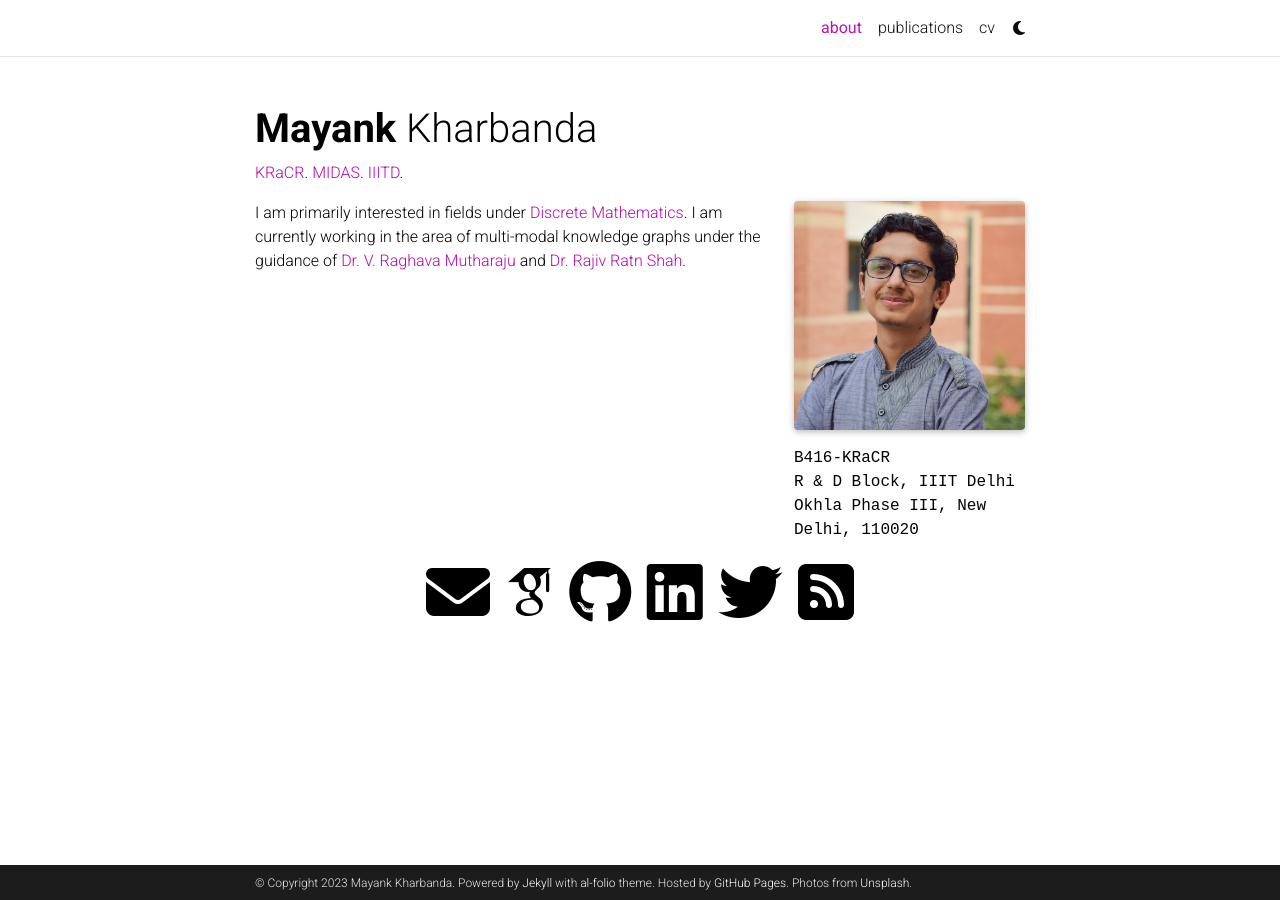
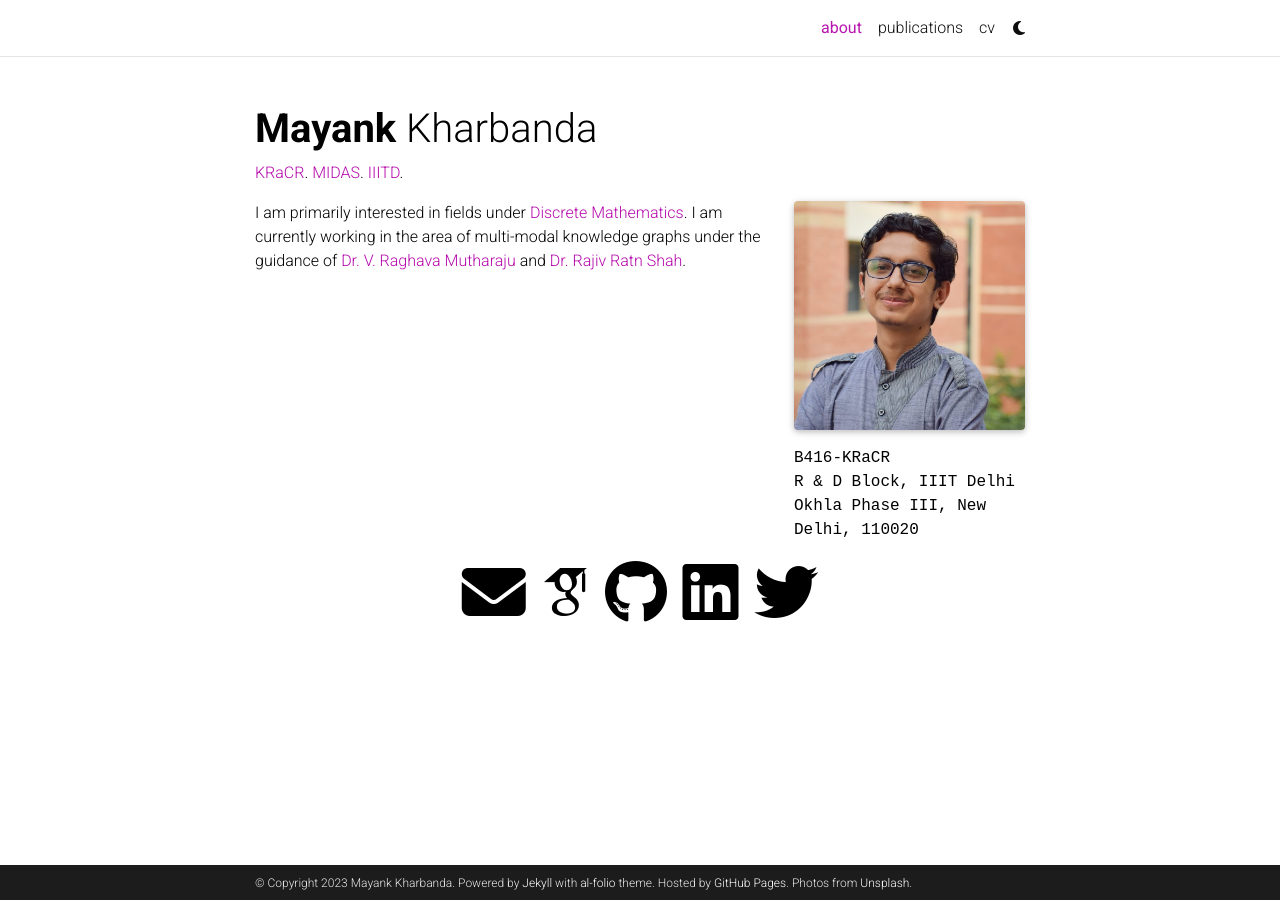
Before and after one commit to MayankKharbanda/mayankkharbanda.github.io, a Jekyll site: the page built from _pages/about.md, in a window 1280 px wide. Built offline with Jekyll 4.4.1, drawn with Linux system fonts in a browser that asks for light colours; full-size pictures stand in for the smaller copies a plugin makes; some web fonts are replaced; comment, search, counter and statistics services are not loaded; a style sheet for code colours, icons or effects is not loaded.

Commit message:
icon added

```diff
--- a/_config.yml
+++ b/_config.yml
@@ -16,7 +16,7 @@
 keywords: jekyll, jekyll-theme, academic-website, portfolio-website  # add your own keywords or leave empty
 
 lang: en # the language of your site (for example: en, fr, cn, ru, etc.)
-icon: ⚛️  # the emoji used as the favicon (alternatively, provide image name in /assets/img/)
+icon: circle-nodes-solid.svg # the emoji used as the favicon (alternatively, provide image name in /assets/img/)
 
 url: https://mayankkharbanda.github.io # the base hostname & protocol for your site
 baseurl: # the subpath of your site, e.g. /blog/
@@ -41,7 +41,7 @@
 # will use title and url fields
 # Take a look to https://github.com/jekyll/jekyll-feed for more customization
 
-rss_icon: true
+rss_icon: false
 
 # -----------------------------------------------------------------------------
 # Layout
```
Also changed, not shown: assets/img/circle-nodes-solid.svg (added), 1 other file.
